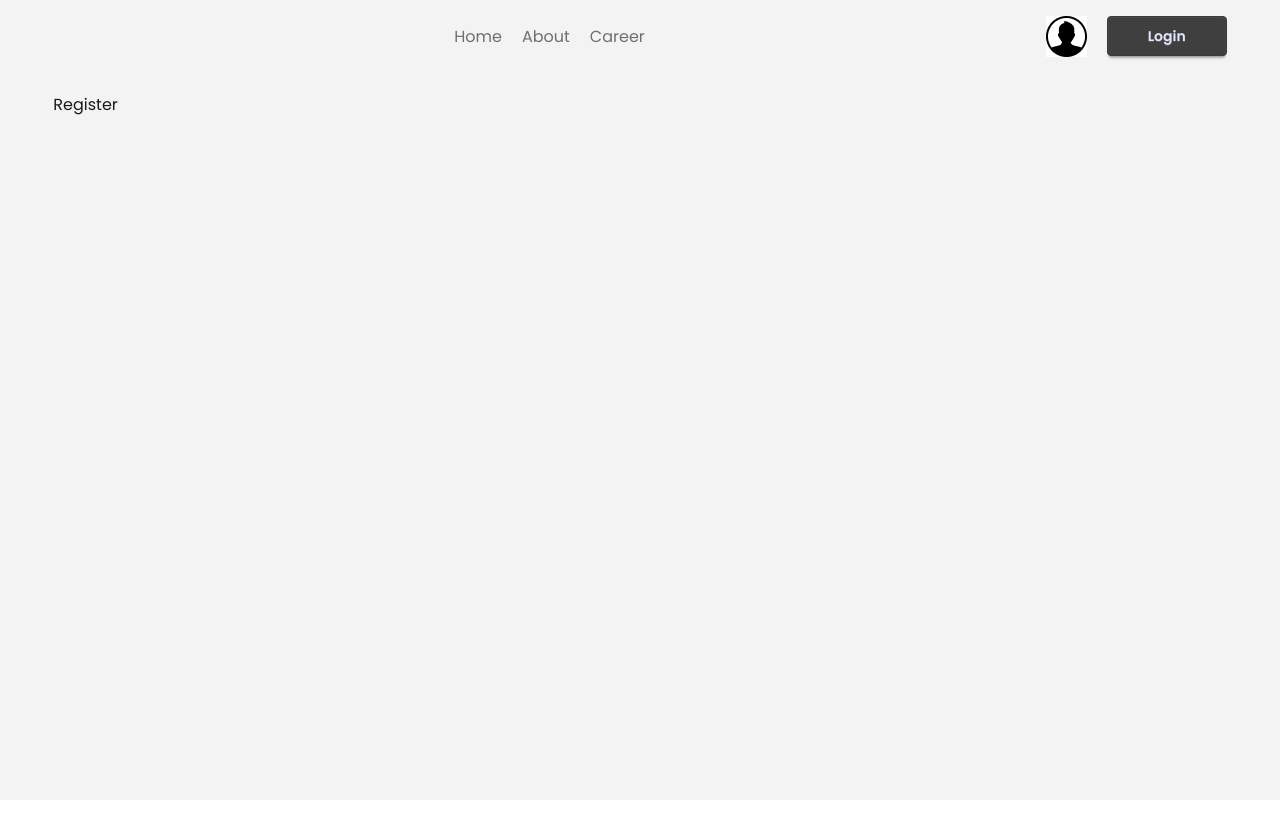
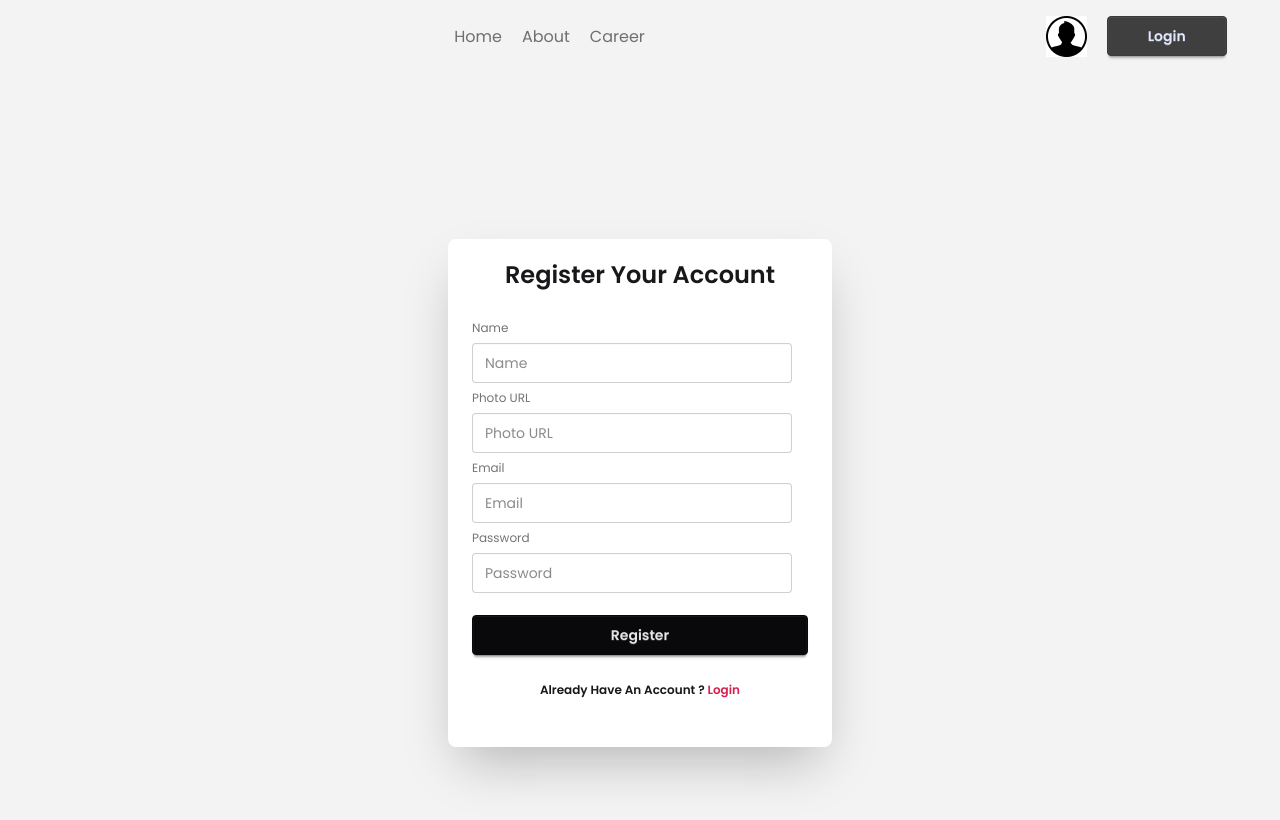
Before and after one commit to JannatulLima9575/Dragon-news-with-authentication, a React (Vite) app: page /auth/register in a window 1280 px wide. Shown: the top 820 px of the page. Built offline with nearby package versions, Linux system fonts and the light colour scheme.

Commit message:
added register page

```diff
--- a/src/Pages/Register.jsx
+++ b/src/Pages/Register.jsx
@@ -1,10 +1,36 @@
 import React from 'react';
+import { NavLink } from 'react-router';
 
 const Register = () => {
     return (
-        <div>
-            Register
+        <div className="flex justify-center min-h-screen items-center">
+      <div className="card bg-base-100 w-full max-w-sm shrink-0 shadow-2xl py-5">
+        <h2 className="font-semibold text-2xl text-center">Register Your Account</h2>
+        <div className="card-body">
+          <fieldset className="fieldset">
+
+            {/* name  */}
+            <label className="label">Name</label>
+            <input type="text" className="input" placeholder="Name" />
+
+            {/* Photo URL  */}
+            <label className="label">Photo URL</label>
+            <input type="email" className="input" placeholder="Photo URL" />
+
+            {/* email  */}
+            <label className="label">Email</label>
+            <input type="email" className="input" placeholder="Email" />
+
+            {/* password  */}
+            <label className="label">Password</label>
+            <input type="password" className="input" placeholder="Password" />
+
+            <button className="btn btn-neutral mt-4">Register</button>
+            <p className="font-semibold text-center pt-5">Already Have An Account ? <NavLink className="text-secondary" to="/auth/login">Login</NavLink></p>
+          </fieldset>
         </div>
+      </div>
+    </div>
     );
 };
 
```
